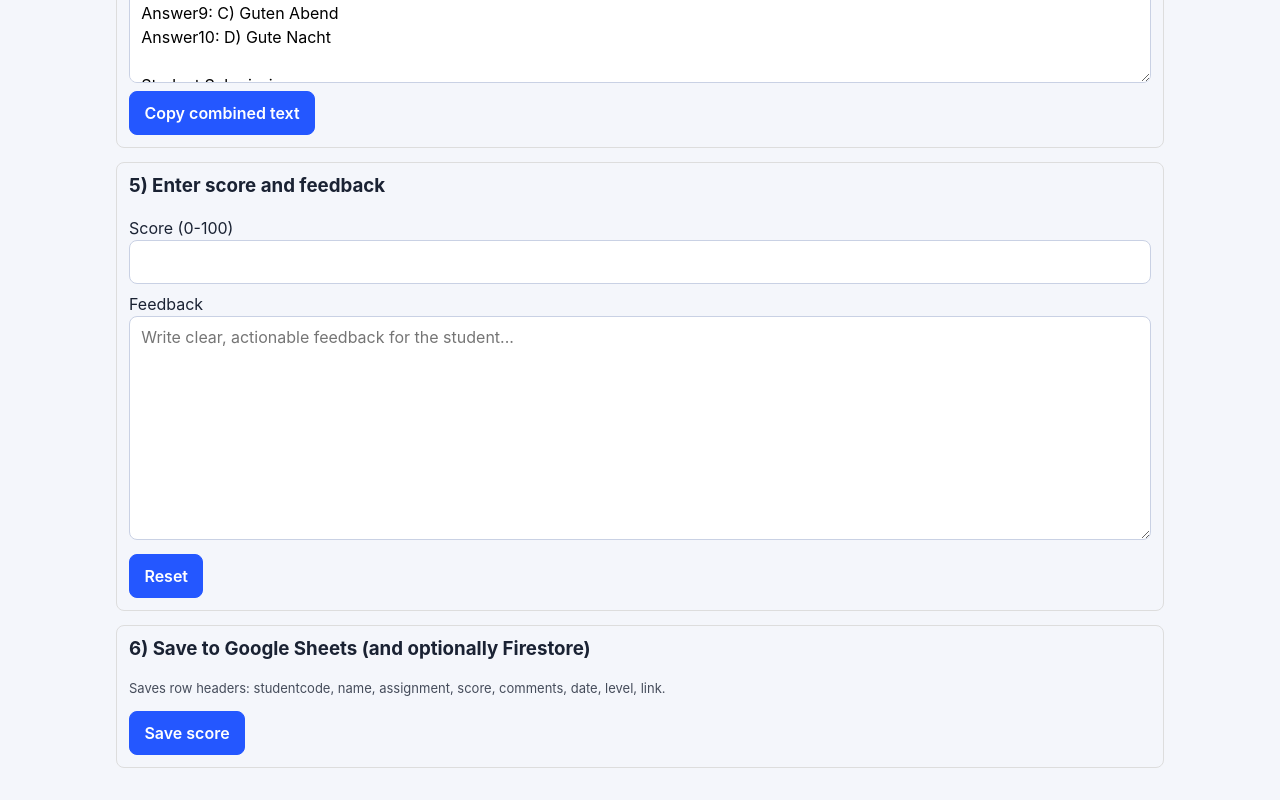
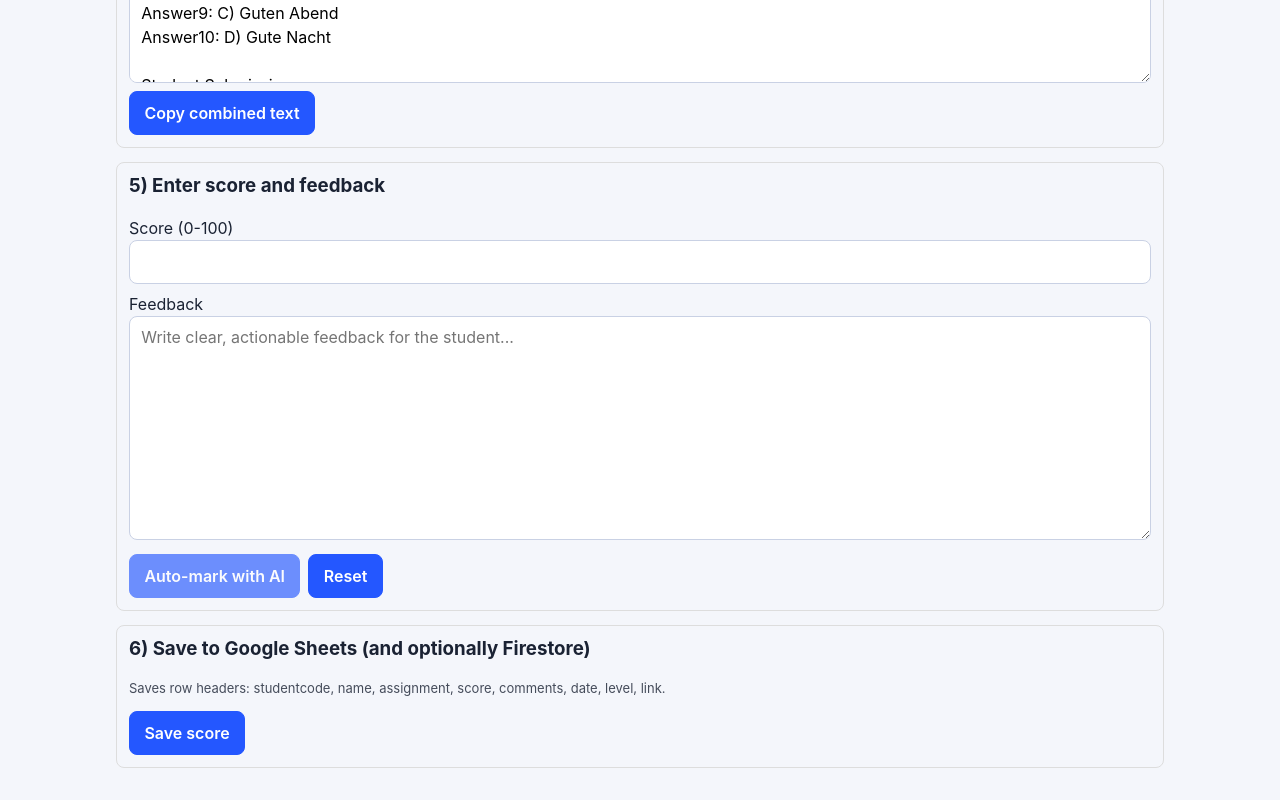
Before and after one commit to learngermanghana/attendance, a React (Vite) app: page /marking in a window 1280 px wide. Shown: the part 1339-2139 px from the top of the page. Built offline with nearby package versions, Linux system fonts and the light colour scheme; no server answers; the database is empty; sample sign-in values are in the browser's storage.

Commit message:
Add AI auto-mark draft flow with objective answer leniency

```diff
--- a/src/pages/MarkingPage.jsx
+++ b/src/pages/MarkingPage.jsx
@@ -1,6 +1,7 @@
 import { useEffect, useMemo, useState } from "react";
 import answersDictionary from "../data/answers_dictionary.json";
 import { deleteSubmission, fetchSubmissions, loadRoster, loadSubmissions, saveScoreRow } from "../services/markingService.js";
+import { autoMarkSubmission } from "../utils/autoMarking.js";
 import { useToast } from "../context/ToastContext.jsx";
 
 const DEFAULT_REFERENCE_LINK =
@@ -51,6 +52,7 @@ export default function MarkingPage() {
   const [feedback, setFeedback] = useState("");
   const [saveReceipt, setSaveReceipt] = useState(null);
   const [savingScore, setSavingScore] = useState(false);
+  const [autoMarking, setAutoMarking] = useState(false);
   const [deletingSubmissionPath, setDeletingSubmissionPath] = useState("");
   const [activeSubmissionTab, setActiveSubmissionTab] = useState("latest");
 
@@ -254,6 +256,32 @@ export default function MarkingPage() {
       success("Combined reference and submission copied.");
     } catch {
       error("Could not copy combined text. Please copy manually.");
+    }
+  };
+
+
+  const handleAutoMark = async () => {
+    if (!referenceEntry) {
+      error("Pick a reference answer before auto-marking.");
+      return;
+    }
+
+    const submissionText = selectedSubmission?.text || "";
+    if (!submissionText.trim()) {
+      error("No student submission available to auto-mark.");
+      return;
+    }
+
+    try {
+      setAutoMarking(true);
+      const result = autoMarkSubmission({ referenceEntry, submissionText });
+      setScore(String(result.score));
+      setFeedback(result.feedback);
+      success("AI auto-mark draft applied. Please review before saving.");
+    } catch (err) {
+      error(err?.message || "Failed to auto-mark submission.");
+    } finally {
+      setAutoMarking(false);
     }
   };
 
@@ -469,6 +497,9 @@ export default function MarkingPage() {
             />
           </label>
           <div style={{ display: "flex", gap: 8 }}>
+            <button onClick={handleAutoMark} disabled={autoMarking || !selectedSubmission}>
+              {autoMarking ? "Auto-marking..." : "Auto-mark with AI"}
+            </button>
             <button onClick={() => { setScore(""); setFeedback(""); }}>Reset</button>
           </div>
         </div>
--- /dev/null
+++ b/src/utils/autoMarking.js
@@ -0,0 +1,141 @@
+function normalizeForCompare(value) {
+  return String(value || "")
+    .normalize("NFD")
+    .replace(/[\u0300-\u036f]/g, "")
+    .toLowerCase()
+    .replace(/[^a-z0-9\s]/g, " ")
+    .replace(/\s+/g, " ")
+    .trim();
+}
+
+function extractOptionLetter(value) {
+  const match = String(value || "").trim().match(/^([A-Z])\s*[\).:-]?/i);
+  return match ? match[1].toUpperCase() : "";
+}
+
+function extractOptionText(value) {
+  return String(value || "")
+    .replace(/^\s*[A-Z]\s*[\).:-]?\s*/i, "")
+    .trim();
+}
+
+function getQuestionIndex(key) {
+  const match = String(key || "").match(/(\d+)/);
+  return match ? Number.parseInt(match[1], 10) : null;
+}
+
+function parseStudentObjectiveAnswers(submissionText = "") {
+  const text = String(submissionText || "");
+  const map = new Map();
+
+  const explicitRegex = /(?:^|\n|\r)\s*(?:answer\s*)?(\d{1,3})\s*[\).:-]\s*([^\n\r]+)/gi;
+  let explicitMatch;
+  while ((explicitMatch = explicitRegex.exec(text))) {
+    map.set(Number.parseInt(explicitMatch[1], 10), explicitMatch[2].trim());
+  }
+
+  return map;
+}
+
+function scoreObjective(referenceAnswers = {}, submissionText = "") {
+  const studentAnswers = parseStudentObjectiveAnswers(submissionText);
+  const entries = Object.entries(referenceAnswers || {});
+
+  const total = entries.length;
+  if (!total) {
+    return {
+      score: 0,
+      feedback: "Could not auto-mark objective answers because no reference options were found.",
+    };
+  }
+
+  let matched = 0;
+  const missed = [];
+
+  for (const [key, value] of entries) {
+    const questionIndex = getQuestionIndex(key);
+    const studentRaw = questionIndex ? studentAnswers.get(questionIndex) : "";
+
+    const expectedLetter = extractOptionLetter(value);
+    const expectedText = normalizeForCompare(extractOptionText(value));
+
+    const studentTextNormalized = normalizeForCompare(studentRaw);
+    const studentLetter = extractOptionLetter(studentRaw);
+
+    const letterMatches = Boolean(expectedLetter && studentLetter && studentLetter === expectedLetter);
+    const textMatches = Boolean(expectedText && studentTextNormalized && (
+      studentTextNormalized.includes(expectedText) || expectedText.includes(studentTextNormalized)
+    ));
+
+    if (letterMatches || textMatches) {
+      matched += 1;
+    } else {
+      missed.push(questionIndex || key);
+    }
+  }
+
+  const score = Math.round((matched / total) * 100);
+  const missedPreview = missed.slice(0, 6).join(", ");
+  const missedSuffix = missed.length > 6 ? ` (+${missed.length - 6} more)` : "";
+
+  const feedback = matched === total
+    ? `Auto-marked objective answers: ${matched}/${total} correct. Great work.`
+    : `Auto-marked objective answers: ${matched}/${total} correct. Review and improve missed items: ${missedPreview}${missedSuffix}.`;
+
+  return { score, feedback };
+}
+
+function tokenize(value) {
+  return normalizeForCompare(value)
+    .split(" ")
+    .filter((token) => token.length > 2);
+}
+
+function scoreWriting(referenceText = "", submissionText = "") {
+  const referenceTokens = new Set(tokenize(referenceText));
+  const submissionTokens = new Set(tokenize(submissionText));
+
+  if (!referenceTokens.size || !submissionTokens.size) {
+    return {
+      score: 0,
+      feedback: "Auto-mark could not find enough content. Please review manually.",
+    };
+  }
+
+  let overlapCount = 0;
+  for (const token of submissionTokens) {
+    if (referenceTokens.has(token)) overlapCount += 1;
+  }
+
+  const precision = overlapCount / submissionTokens.size;
+  const recall = overlapCount / referenceTokens.size;
+  const harmonic = (precision + recall) > 0 ? (2 * precision * recall) / (precision + recall) : 0;
+  const score = Math.max(0, Math.min(100, Math.round(harmonic * 100)));
+
+  return {
+    score,
+    feedback: `Auto-marked writing similarity score: ${score}%. Please review wording, grammar, and task completeness before saving.`,
+  };
+}
+
+export function autoMarkSubmission({ referenceEntry, submissionText }) {
+  const format = String(referenceEntry?.format || "").toLowerCase();
+  const answers = referenceEntry?.answers;
+  const referenceText = String(referenceEntry?.reference || "").trim();
+
+  if (format === "objective" && answers && typeof answers === "object") {
+    return scoreObjective(answers, submissionText);
+  }
+
+  const flattenedReference = referenceText || Object.values(answers || {}).join(" ");
+  return scoreWriting(flattenedReference, submissionText);
+}
+
+export const __testing__ = {
+  normalizeForCompare,
+  extractOptionLetter,
+  extractOptionText,
+  parseStudentObjectiveAnswers,
+  scoreObjective,
+  scoreWriting,
+};
```
Also changed, not shown: 2 other files (tests, documents, lock files or other folders).
